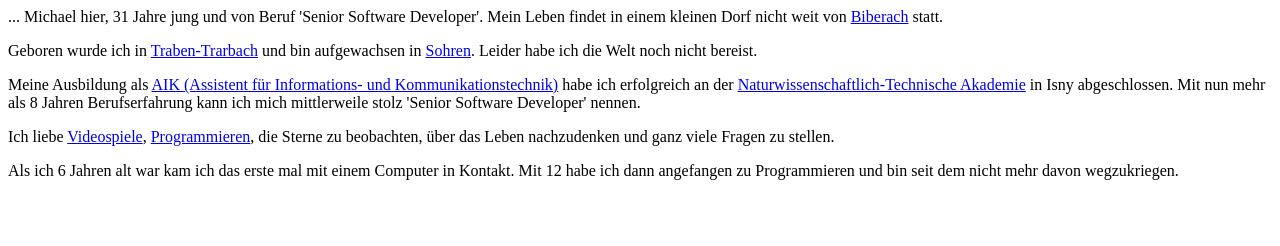
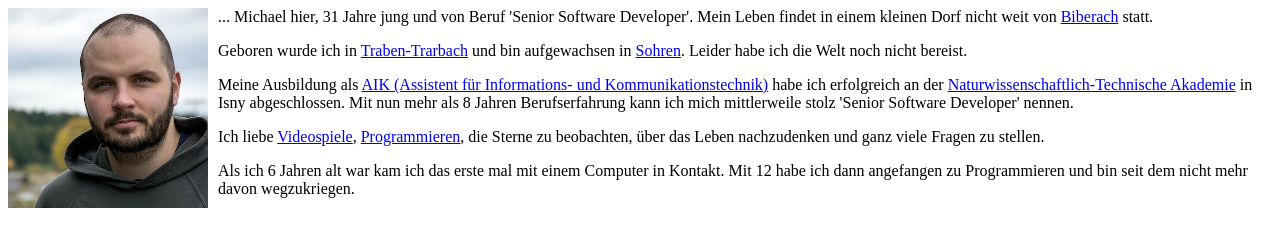
Before and after one commit to maluramichael/malura, a plain HTML site: page pages/index.html in a window 1280 px wide. Drawn offline with Linux system fonts and the light colour scheme.

Commit message:
Add portrait

```diff
--- a/pages/index.html
+++ b/pages/index.html
@@ -3,6 +3,7 @@
   "title": "Home"
 }
 -->
+<img src="/assets/michael.png" alt="Michael portrait" style="float: left; margin-right: 10px">
 <p>
     ... Michael hier, 31 Jahre jung und von Beruf 'Senior Software Developer'.
     Mein Leben findet in einem kleinen Dorf nicht weit von
```
Lines whose indentation alone changed are shown as unchanged.
